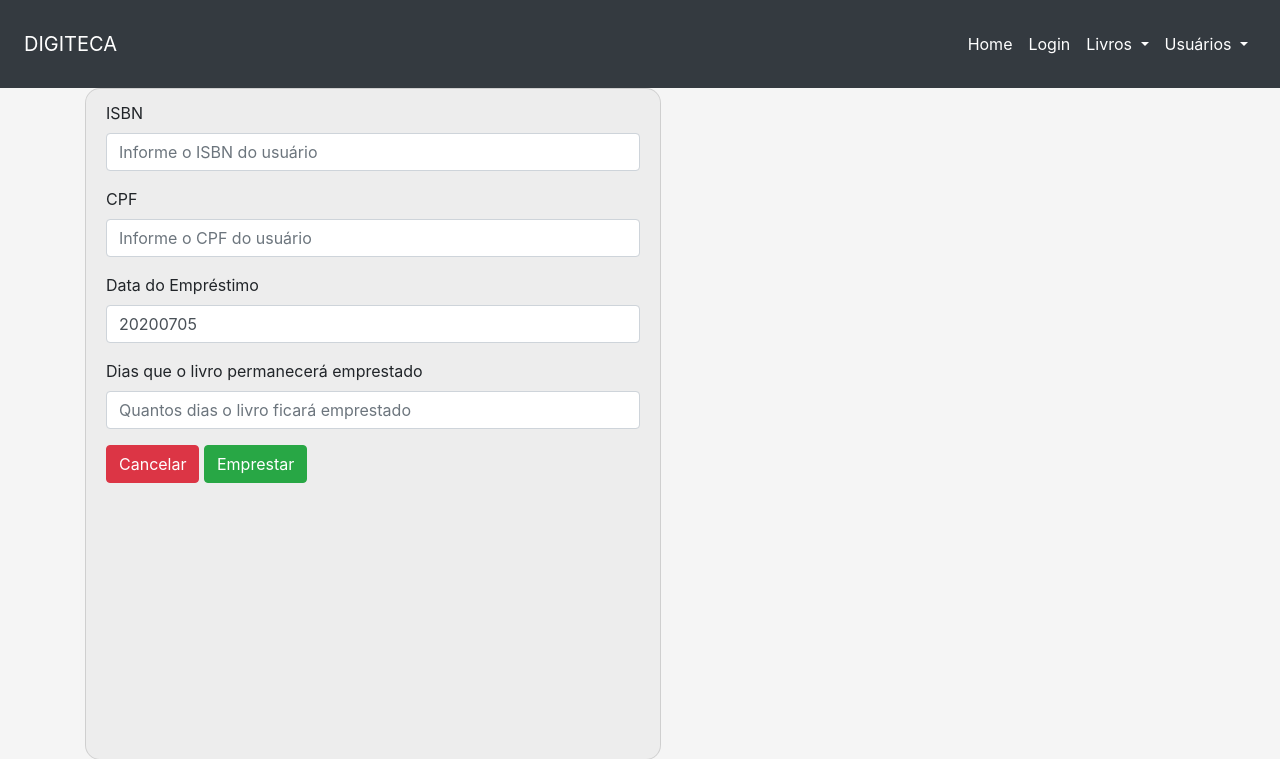
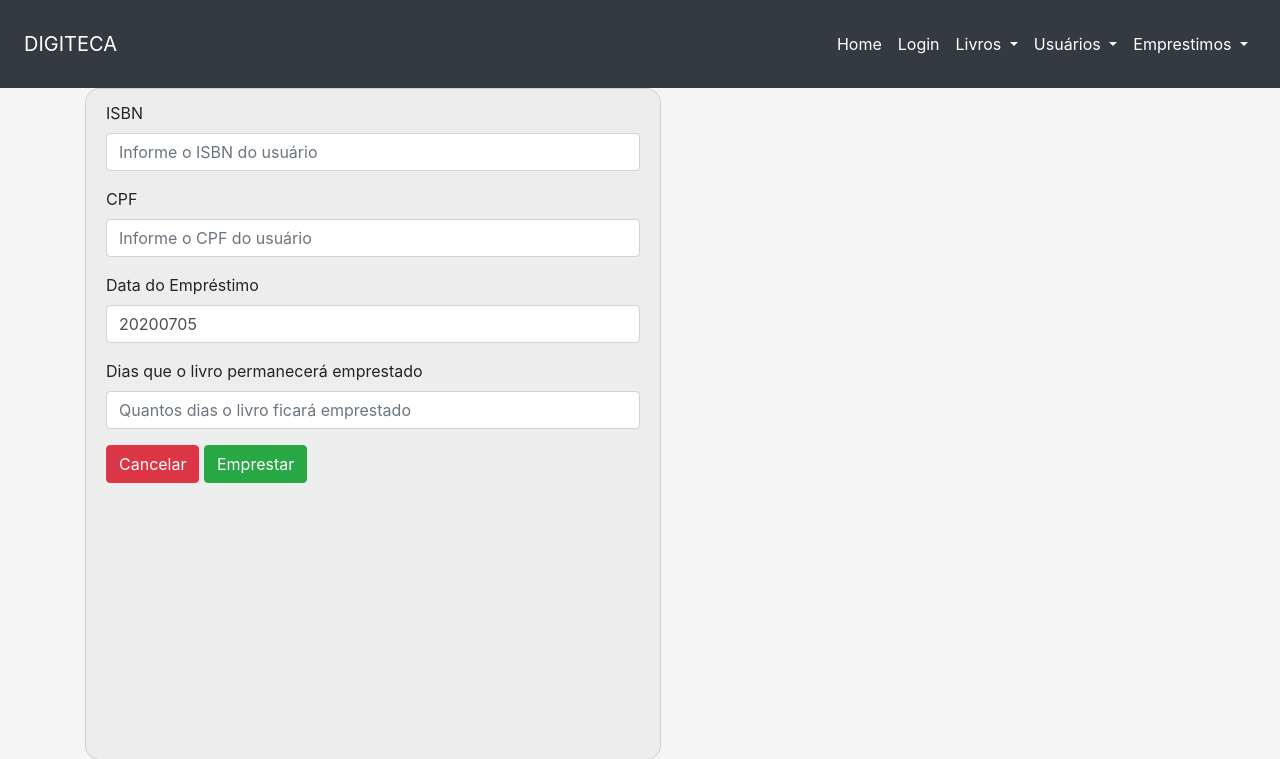
Before and after one commit to gabrielogregorio/digiteca, a PHP site: page /digiteca/cadEmprestimos.php in a window 1280 px wide. Shown: the top 759 px of the page. Run offline with PHP 8.4, Linux system fonts and the light colour scheme.

Commit message:
Adição do Emprestimo no menu principal

```diff
--- a/layout/navbar.php
+++ b/layout/navbar.php
@@ -37,6 +37,19 @@
                     <a class="dropdown-item" href="visUsuarios.php">Visualizar Usuários</a>
               </div>
             </li>
+
+
+            <li class="nav-item dropdown active" >
+                <a class="nav-link dropdown-toggle" href="#" id="navbarDropdown" role="button" data-toggle="dropdown" aria-haspopup="true" aria-expanded="false">
+                    Emprestimos
+                </a>
+                <div class="dropdown-menu dropdown-menu-right"  aria-labelledby="navbarDropdown">
+                    <a class="dropdown-item" href="cadEmprestimos.php">Emprestar um livro</a>
+                    <a class="dropdown-item" href="visEmprestimos.php">Visualizar Livros Emprestados</a>
+              </div>
+            </li>
+
+
         </ul>
     </div>
 </nav>
```
